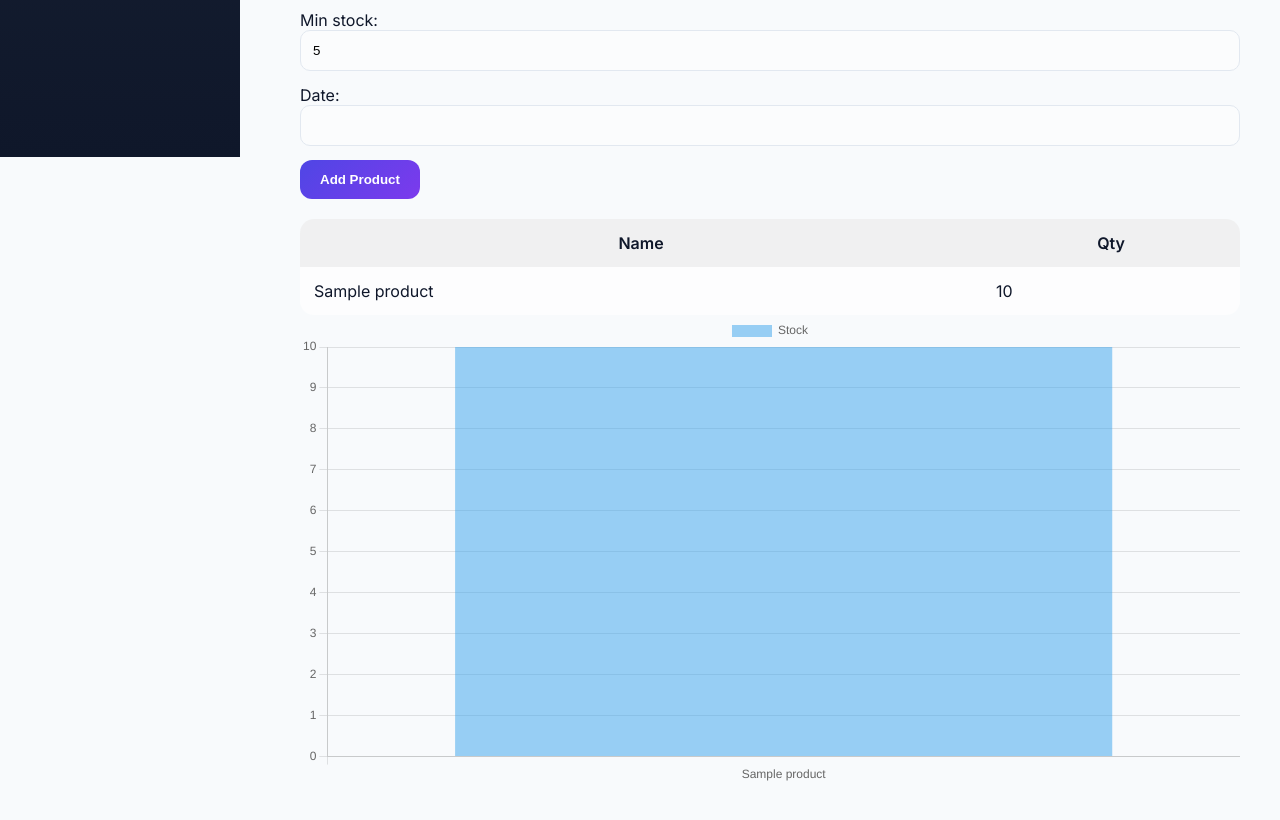
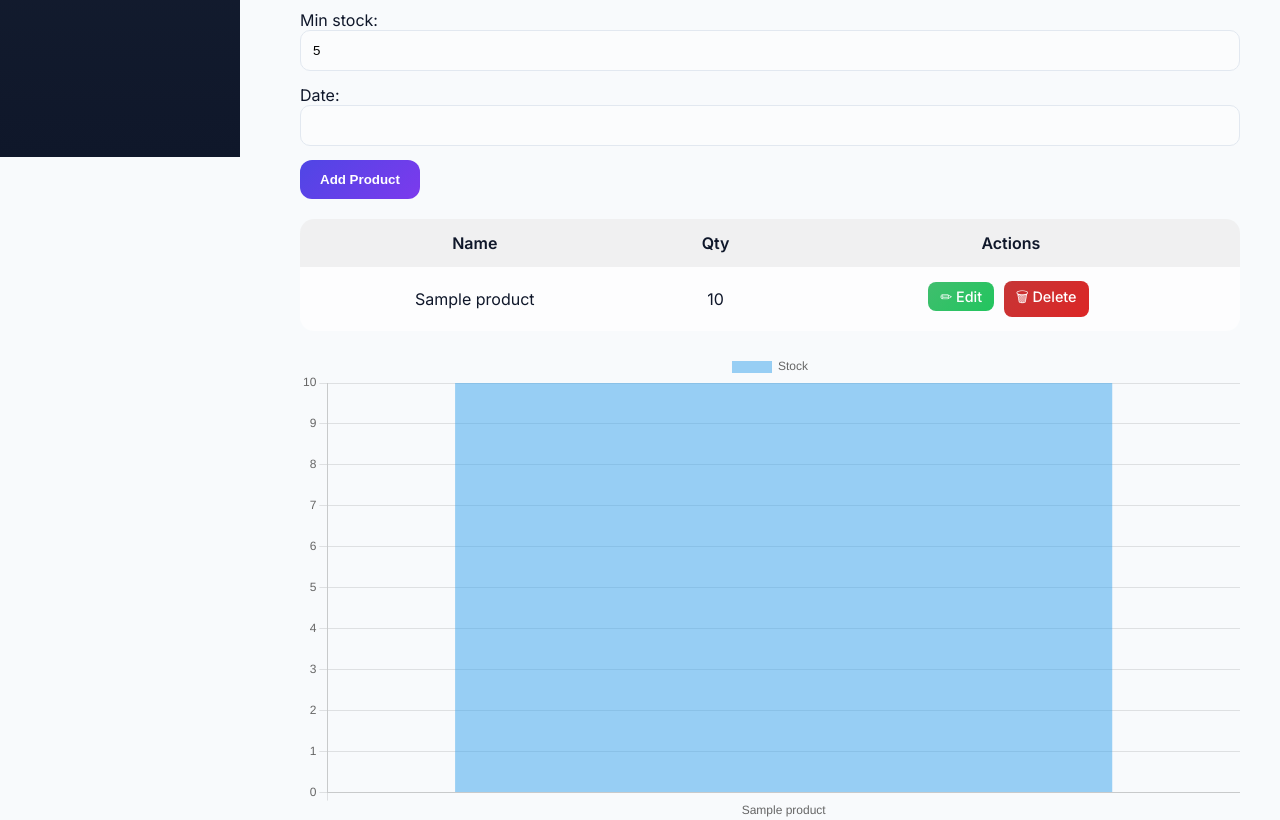
Before and after one commit to sujalsolanki1718/earth9-inventory, a Django app: page / in a window 1280 px wide. Shown: the part 643-1463 px from the top of the page. Before the commit the page ends 1424 px from the top, so only its background shows below. Run offline with Django 5.2, Linux system fonts and the light colour scheme; a user stored in the database is signed in; tables that the repository leaves empty hold one stand-in row (values such as "Sample post").

Commit message:
Added Edit/Delete buttons, styled table, centered table data

```diff
--- a/inventory/static/css/styles.css
+++ b/inventory/static/css/styles.css
@@ -119,6 +119,7 @@ table {
 
 th, td {
   padding: 14px;
+  text-align: center;
 }
 
 th {
@@ -157,3 +158,37 @@ tr:hover {
   border-radius: 12px;
   backdrop-filter: blur(10px);
 }
+
+table a {
+    text-decoration: none;
+    padding: 6px 12px;
+    border-radius: 8px;
+    font-weight: 500;
+    font-size: 0.9rem;
+    transition: all 0.3s ease;
+    margin-right: 5px;
+    display: inline-block;
+
+}
+
+
+table a.edit-btn {
+    background: linear-gradient(135deg, #40be6e, #22c55e);
+    color: white;
+}
+
+table a.edit-btn:hover {
+    transform: scale(1.1);
+    box-shadow: 0 4px 12px rgba(34, 197, 94, 0.4);
+}
+
+
+table a.delete-btn {
+    background: linear-gradient(135deg, #c63636, #dc2626);
+    color: white;
+}
+
+table a.delete-btn:hover {
+    transform: scale(1.1);
+    box-shadow: 0 4px 12px rgba(220, 38, 38, 0.4);
+}
--- a/inventory/templates/dashboard.html
+++ b/inventory/templates/dashboard.html
@@ -3,16 +3,16 @@
 {% block content %}
 
 <h1>Inventory Dashboard</h1>
+
 <div class="stats">
-
   <div class="stat-box">
     <h3>Total Products</h3>
     <h2>{{ total_products }}</h2>
   </div>
+
   <div class="stat-box">
     <h3>Total Stock Value</h3>
     <h2>₹ {{ stock_value }}</h2>
-
   </div>
 
   <div class="stat-box">
@@ -21,19 +21,39 @@
   </div>
 </div>
 
-
 <form method="POST">
     {% csrf_token %}
     {{ form.as_p }}
     <button>Add Product</button>
 </form>
+
 <br>
+
 <table>
-<tr><th>Name</th><th>Qty</th></tr>
+<tr>
+    <th>Name</th>
+    <th>Qty</th>
+    <th>Actions</th>
+</tr>
+
 {% for p in products %}
-<tr><td>{{ p.name }}</td><td>{{ p.qty }}</td></tr>
+<tr>
+    <td>{{ p.name }}</td>
+    <td>{{ p.qty }}</td>
+    <td>
+    <a href="{% url 'edit_product' p.id %}" class="edit-btn">✏ Edit</a>
+    <a href="{% url 'delete_product' p.id %}" class="delete-btn" onclick="return confirm('Delete this product?')">🗑 Delete</a>
+</td>
+
+    <!-- <td>
+        <a href="{% url 'edit_product' p.id %}">✏ Edit</a> |
+        <a href="{% url 'delete_product' p.id %}" onclick="return confirm('Delete this product?')">🗑 Delete</a>
+    </td> -->
+</tr>
 {% endfor %}
 </table>
+
+<br>
 
 <canvas id="stockChart"></canvas>
 {{ product_data|json_script:"product-data" }}
--- a/inventory/urls.py
+++ b/inventory/urls.py
@@ -7,4 +7,7 @@ urlpatterns = [
     path('export/', views.export_csv, name='export_csv'),
     path('login/', views.login_view, name='login'),
     path('logout/', views.logout_view, name='logout'),
+    path('product/edit/<int:id>/', views.edit_product, name='edit_product'),
+    path('product/delete/<int:id>/', views.delete_product, name='delete_product'),
+
 ]
--- a/inventory/views.py
+++ b/inventory/views.py
@@ -10,7 +10,7 @@ from django.contrib.auth.forms import AuthenticationForm
 from django.db.models import F, Sum
 from .models import Product
 
-@login_required
+
 
 def logout_view(request):
     logout(request)
@@ -96,3 +96,25 @@ def export_csv(request):
         writer.writerow([p.name, p.code, p.sell_price, p.purchase_price, p.qty])
 
     return response
+
+
+@login_required
+def edit_product(request, id):
+    product = Product.objects.get(id=id, user=request.user)
+
+    if request.method == "POST":
+        form = ProductForm(request.POST, instance=product)
+        if form.is_valid():
+            form.save()
+            return redirect('dashboard')
+    else:
+        form = ProductForm(instance=product)
+
+    return render(request, 'edit_product.html', {'form': form})
+
+
+@login_required
+def delete_product(request, id):
+    product = Product.objects.get(id=id, user=request.user)
+    product.delete()
+    return redirect('dashboard')
```
Also changed, not shown: inventory/templates/edit_product.html (added, +12 -0 lines). Lines whose indentation alone changed are shown as unchanged.
